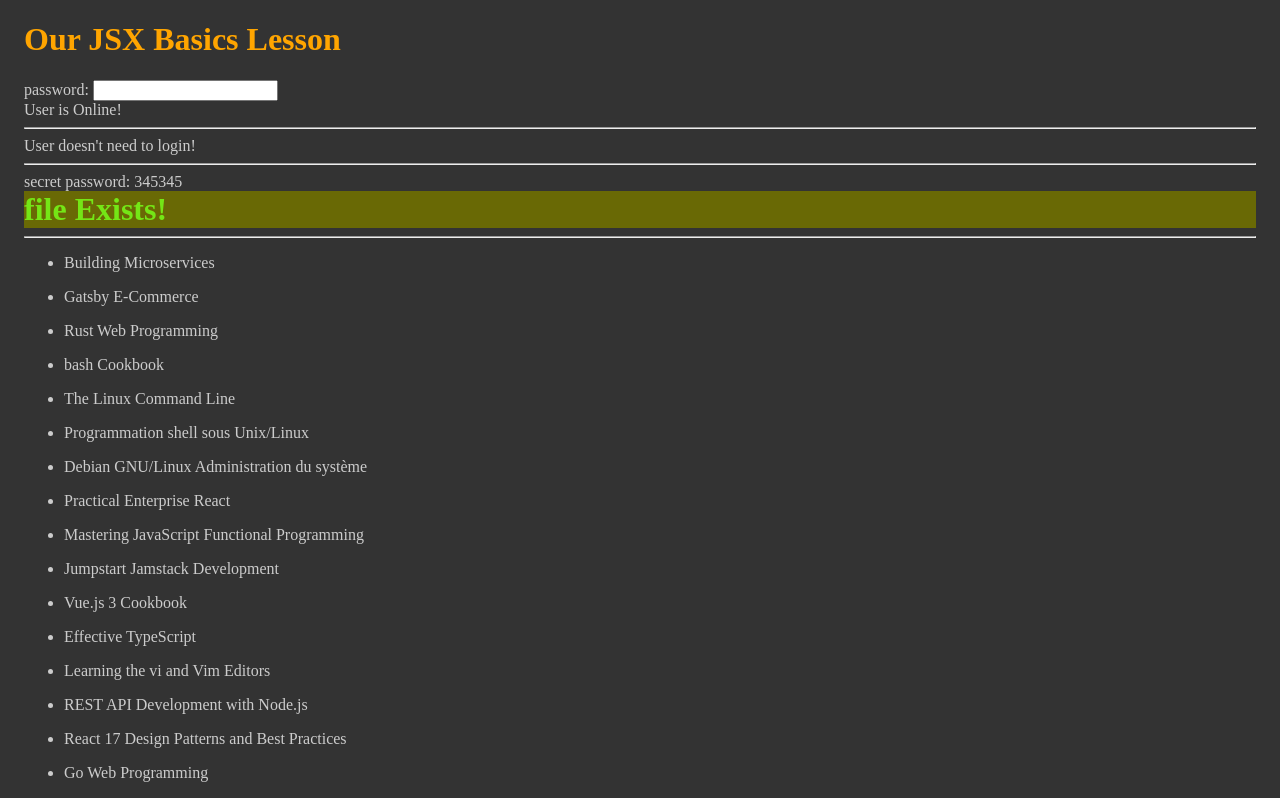
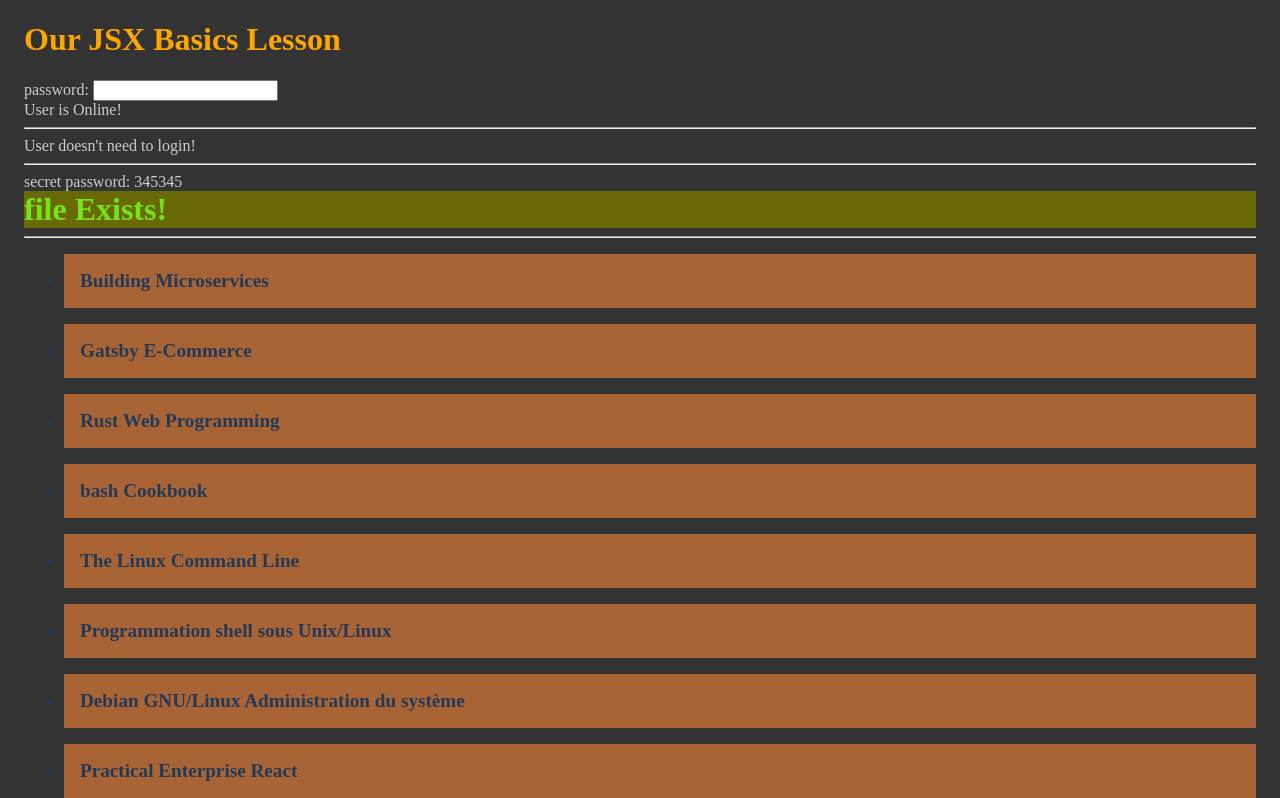
Before and after one commit to Scientific-Research/mk02-jsx-basics, a React app: page / in a window 1280 px wide. Shown: the top 798 px of the page. Built offline with nearby package versions, Linux system fonts and the light colour scheme; the HTML template or start-up script is replaced by a standard one.

Commit message:
App.css and also .map added!

```diff
--- a/src/App.jsx
+++ b/src/App.jsx
@@ -48,8 +48,9 @@ function App() {
         <div className="info-offline">file Deleted! </div>
       )}
       <hr />
+
       {Techbooks.map((tb) => (
-        <ul key={tb.id}>
+        <ul>
           <li>{tb.title}</li>
         </ul>
       ))}
--- a/src/App.scss
+++ b/src/App.scss
@@ -21,4 +21,14 @@ body {
     font-weight: bold;
     background-color: aqua;
   }
+
+  ul {
+    li {
+      background-color: rgb(168, 100, 52);
+      color: rgb(35, 57, 87);
+      font-size: larger;
+      font-weight: bold;
+      padding: 1rem;
+    }
+  }
 }
```
